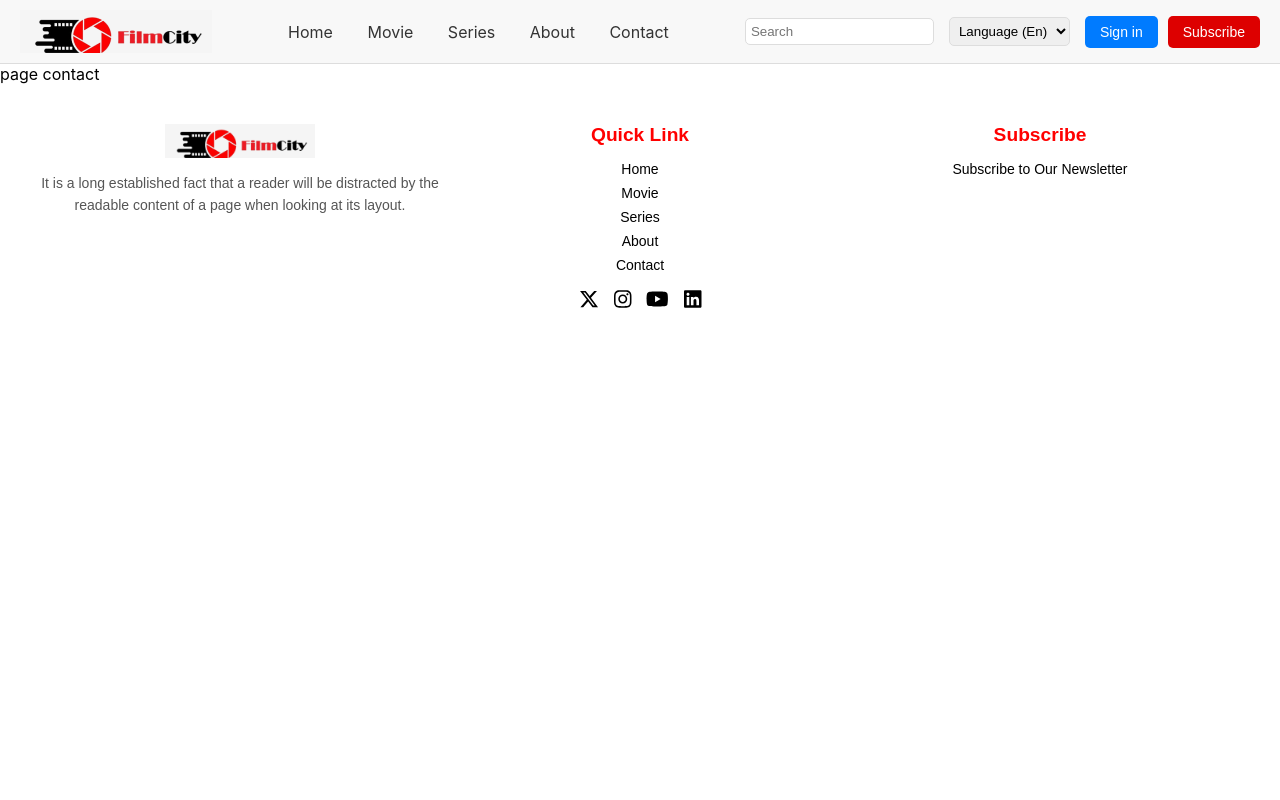
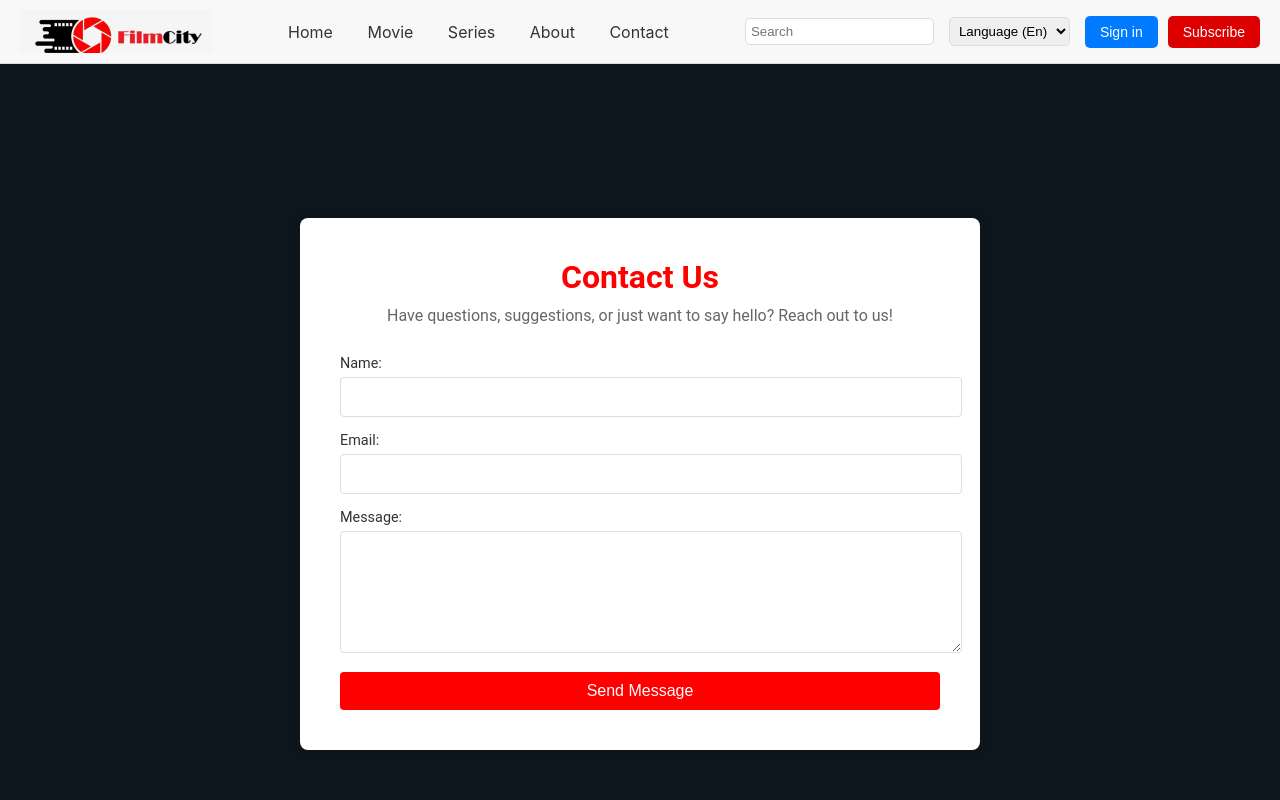
Before and after one commit to CodeAvecSara/MovieApp, a React (Create React App) app: page /contact in a window 1280 px wide. Shown: the top 800 px of the page. Built offline with nearby package versions, Linux system fonts and the light colour scheme.

Commit message:
modified about and contact

```diff
--- a/src/pages/About.js
+++ b/src/pages/About.js
@@ -1,14 +1,121 @@
 import React from "react";
 
+const AboutUs = () => {
+  return (
+    <div style={styles.container}>
+      {/* Section Titre */}
+      <section style={styles.headerSection}>
+        <h1 style={styles.title}>About Us</h1>
+        <p style={styles.subtitle}>
+          Discover more about <strong>FilmCity</strong> and our mission to bring the best entertainment to your screens.
+        </p>
+      </section>
 
-const About = () => {
+      {/* Section Présentation */}
+      <section style={styles.contentSection}>
+        <div style={styles.textBlock}>
+          <h2 style={styles.sectionTitle}>Our Story</h2>
+          <p style={styles.paragraph}>
+            FilmCity was founded with the vision of revolutionizing the way people experience movies and series.
+            Our platform provides a seamless streaming experience, offering high-quality content from around the globe.
+          </p>
+        </div>
+        <div style={styles.textBlock}>
+          <h2 style={styles.sectionTitle}>Our Mission</h2>
+          <p style={styles.paragraph}>
+            At FilmCity, we aim to deliver diverse and engaging content to our audience. Whether you love blockbusters, indie films,
+            or the latest series, we ensure there's something for everyone.
+          </p>
+        </div>
+      </section>
 
-    return (
-      <div>
-       page about us
+      {/* Section Valeurs */}
+      <section style={styles.contentSection}>
+        <h2 style={styles.sectionTitle}>Our Values</h2>
+        <ul style={styles.valuesList}>
+          <li style={styles.valueItem}>🎬 <strong>Quality:</strong> Premium content and HD streaming.</li>
+          <li style={styles.valueItem}>🌍 <strong>Diversity:</strong> Content from different cultures and genres.</li>
+          <li style={styles.valueItem}>💡 <strong>Innovation:</strong> Cutting-edge technology for a smooth experience.</li>
+          <li style={styles.valueItem}>🤝 <strong>Community:</strong> Bringing movie lovers together worldwide.</li>
+        </ul>
+      </section>
 
-      </div>
-    );
-  };
+      {/* Section Appel à l'action */}
+      <section style={styles.footerSection}>
+        <h2 style={styles.sectionTitle}>Join FilmCity</h2>
+        <p style={styles.paragraph}>
+          Become part of our growing community and explore a world of entertainment like never before!
+        </p>
+        <button style={styles.button}>Get Started</button>
+      </section>
+    </div>
+  );
+};
 
-  export default About;
+const styles = {
+  container: {
+    fontFamily: "'Roboto', sans-serif",
+    lineHeight: "1.6",
+    color: "#333",
+    padding: "20px",
+    backgroundColor: "#0E161D",
+  },
+  headerSection: {
+    textAlign: "center",
+    marginBottom: "40px",
+  },
+  title: {
+    fontSize: "2.5rem",
+    color: "#ff0000",
+    marginBottom: "10px",
+  },
+  subtitle: {
+    fontSize: "1.1rem",
+    color: "white",
+  },
+  contentSection: {
+    marginBottom: "40px",
+    textAlign: "left",
+  },
+  sectionTitle: {
+    fontSize: "1.8rem",
+    marginBottom: "10px",
+    color: "#ff0000",
+  },
+  paragraph: {
+    fontSize: "1rem",
+    marginBottom: "10px",
+    color: "white",
+  },
+  textBlock: {
+    marginBottom: "20px",
+  },
+  valuesList: {
+    listStyle: "none",
+    padding: 0,
+  },
+  valueItem: {
+    fontSize: "1rem",
+    marginBottom: "10px",
+    color:"white",
+  },
+  footerSection: {
+    textAlign: "center",
+    marginTop: "20px",
+  },
+  button: {
+    padding: "10px 20px",
+    fontSize: "1rem",
+    backgroundColor: "#ff0000",
+    color: "#fff",
+    border: "none",
+    borderRadius: "5px",
+    cursor: "pointer",
+    transition: "background-color 0.3s",
+  },
+  buttonHover: {
+    backgroundColor: "#cc0000",
+  },
+};
+
+export default AboutUs;
--- a/src/pages/Contact.js
+++ b/src/pages/Contact.js
@@ -1,14 +1,170 @@
-import React from "react";
-
+import React, { useState } from "react";
 
 const Contact = () => {
+  const [formData, setFormData] = useState({
+    name: "",
+    email: "",
+    message: "",
+  });
 
-    return (
-      <div>
-       page contact
+  const [submitted, setSubmitted] = useState(false);
 
-      </div>
-    );
+  const handleChange = (e) => {
+    const { name, value } = e.target;
+    setFormData({ ...formData, [name]: value });
   };
 
-  export default Contact;
+  const handleSubmit = (e) => {
+    e.preventDefault();
+    // Simuler un envoi de données
+    console.log("Form submitted:", formData);
+    setSubmitted(true);
+  };
+
+  return (
+    <div style={styles.container}>
+      <div style={styles.content}>
+        {/* Section Titre */}
+        <h1 style={styles.title}>Contact Us</h1>
+        <p style={styles.subtitle}>
+          Have questions, suggestions, or just want to say hello? Reach out to us!
+        </p>
+
+        {/* Section Formulaire */}
+        {submitted ? (
+          <p style={styles.successMessage}>
+            Thank you for your message! We'll get back to you soon. 🎉
+          </p>
+        ) : (
+          <form onSubmit={handleSubmit} style={styles.form}>
+            <div style={styles.inputGroup}>
+              <label htmlFor="name" style={styles.label}>
+                Name:
+              </label>
+              <input
+                type="text"
+                id="name"
+                name="name"
+                value={formData.name}
+                onChange={handleChange}
+                style={styles.input}
+                required
+              />
+            </div>
+            <div style={styles.inputGroup}>
+              <label htmlFor="email" style={styles.label}>
+                Email:
+              </label>
+              <input
+                type="email"
+                id="email"
+                name="email"
+                value={formData.email}
+                onChange={handleChange}
+                style={styles.input}
+                required
+              />
+            </div>
+            <div style={styles.inputGroup}>
+              <label htmlFor="message" style={styles.label}>
+                Message:
+              </label>
+              <textarea
+                id="message"
+                name="message"
+                value={formData.message}
+                onChange={handleChange}
+                style={styles.textarea}
+                required
+              ></textarea>
+            </div>
+            <button type="submit" style={styles.button}>
+              Send Message
+            </button>
+          </form>
+        )}
+      </div>
+    </div>
+  );
+};
+
+// Styles en objet JS
+const styles = {
+  container: {
+    fontFamily: "'Roboto', sans-serif",
+    backgroundColor: "#0E161D",
+    minHeight: "100vh",
+    display: "flex",
+    justifyContent: "center",
+    alignItems: "center",
+    padding: "20px",
+  },
+  content: {
+    backgroundColor: "#fff",
+    boxShadow: "0 0 10px rgba(0,0,0,0.1)",
+    padding: "40px",
+    borderRadius: "8px",
+    width: "100%",
+    maxWidth: "600px",
+    textAlign: "center",
+  },
+  title: {
+    fontSize: "2rem",
+    color: "#ff0000",
+    marginBottom: "10px",
+  },
+  subtitle: {
+    fontSize: "1rem",
+    color: "#666",
+    marginBottom: "30px",
+  },
+  successMessage: {
+    fontSize: "1.2rem",
+    color: "green",
+    fontWeight: "bold",
+  },
+  form: {
+    display: "flex",
+    flexDirection: "column",
+    gap: "15px",
+  },
+  inputGroup: {
+    textAlign: "left",
+  },
+  label: {
+    display: "block",
+    marginBottom: "5px",
+    color: "#333",
+    fontSize: "0.9rem",
+  },
+  input: {
+    width: "100%",
+    padding: "10px",
+    fontSize: "1rem",
+    border: "1px solid #ddd",
+    borderRadius: "4px",
+  },
+  textarea: {
+    width: "100%",
+    padding: "10px",
+    fontSize: "1rem",
+    border: "1px solid #ddd",
+    borderRadius: "4px",
+    minHeight: "100px",
+  },
+  button: {
+    backgroundColor: "#ff0000",
+    color: "#fff",
+    border: "none",
+    padding: "10px 20px",
+    fontSize: "1rem",
+    borderRadius: "4px",
+    cursor: "pointer",
+    transition: "background-color 0.3s",
+  },
+  buttonHover: {
+    backgroundColor: "#cc0000",
+  },
+};
+
+export default Contact;
```
